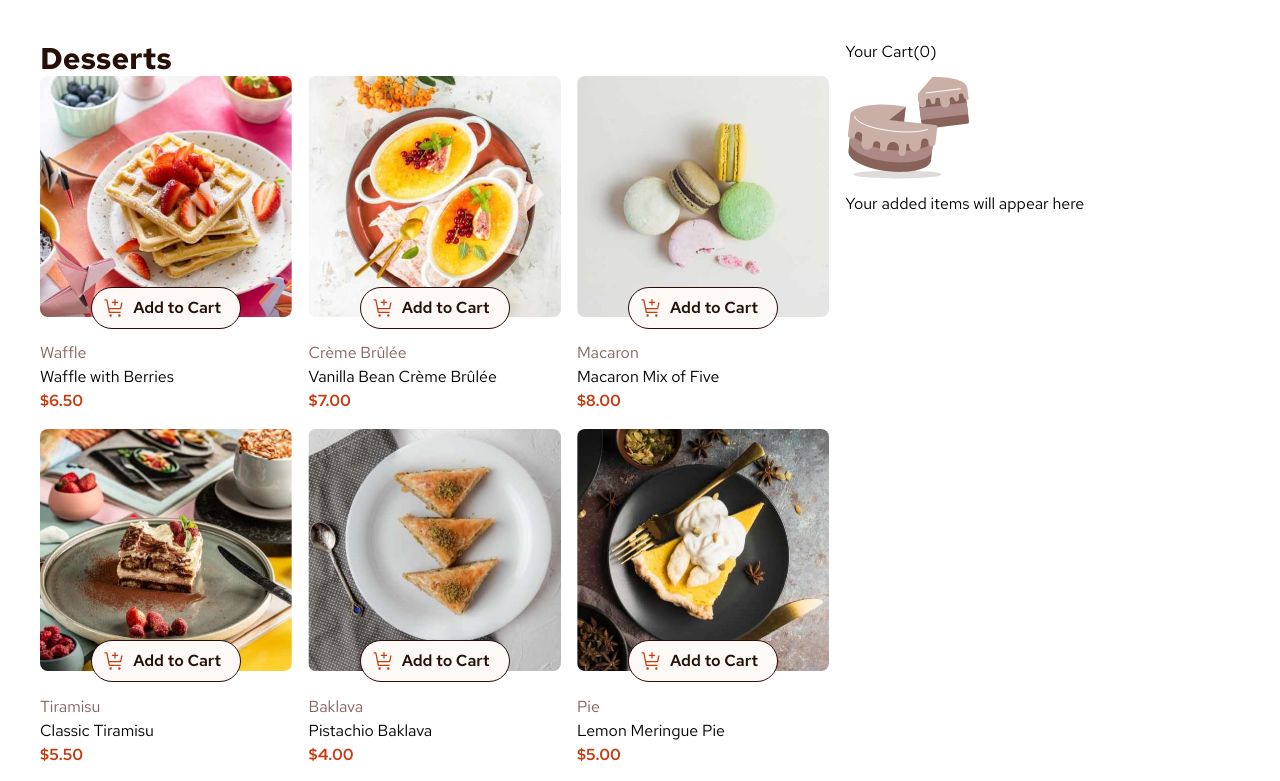
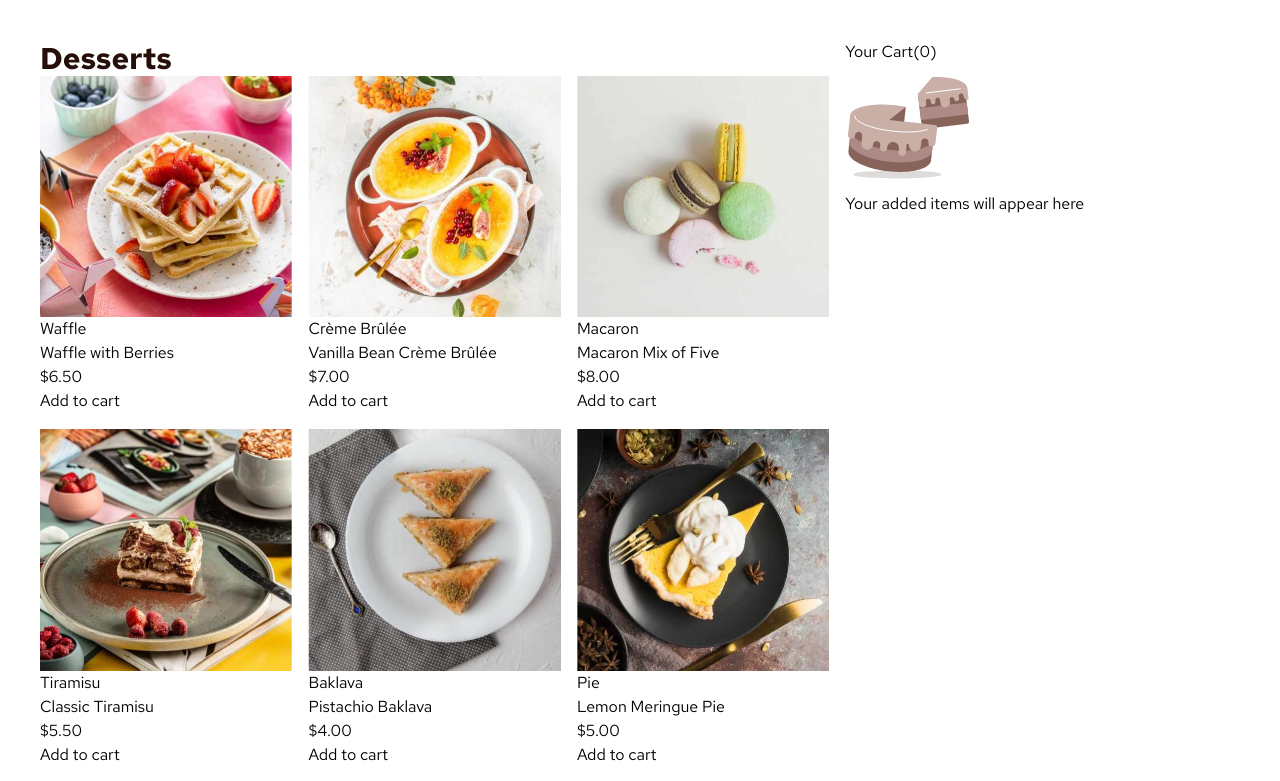
Before and after one commit to K-DevGrowth/Product-list-with-cart-react, a React (Vite) app: page / in a window 1280 px wide. Shown: the top 781 px of the page. Built offline with nearby package versions, Linux system fonts and the light colour scheme.

Commit message:
refactor: handle add product to cart and display ProductHero

```diff
--- a/src/App.jsx
+++ b/src/App.jsx
@@ -6,28 +6,27 @@ import ProductCart from "./components/ProductCart";
 const App = () => {
   const [cartItems, setCartItems] = useState([]);
   const [products] = useState(data);
+  // console.log(products);
 
-  const handleAddToCart = (product) => {
-    const existing = cartItems.find(
-      (item) => item.product.name === product.name
-    );
+  const handleAddToCart = (product, amount) => {
+    setCartItems((prev) => {
+      const existingProduct = prev.find(
+        (item) => item.product.name === product.name
+      );
 
-    if (!existing) {
-      setCartItems([...cartItems, { product, amount: 1 }]);
-    } else {
-      setCartItems((prev) =>
-        prev.map((item) =>
-          item.product.name == product.name
-            ? { ...item, amount: item.amount + 1 }
+      if (existingProduct) {
+        return prev.map((item) =>
+          item.product.name === product.name
+            ? { ...item, amount: item.amount + amount }
             : item
-        )
-      );
-    }
+        );
+      }
+
+      return [...prev, { product: product, amount: 1 }];
+    });
   };
 
-  const handleRemoveFromCart = () => {
-    setCartItems();
-  };
+  const handleRemoveFromCart = () => {};
 
   return (
     <main className="min-h-screen relative">
--- a/src/components/ProductHero.jsx
+++ b/src/components/ProductHero.jsx
@@ -1,59 +1,27 @@
+import { useState } from "react";
+
 const ProductHero = ({ products, cartItems, onAddToCart }) => {
+  const [amount, setAmount] = useState(0);
+  console.log(cartItems);
   return (
     <section>
       <h1 className="text-3xl font-bold text-Rose-900">Desserts</h1>
 
       <div className="grid md:grid-cols-3 grid-cols-2 gap-4">
-        {products.map((product) => {
-          const existingCartItem = cartItems.find(
-            (item) => item.product.name === product.name
-          );
-
-          return (
-            <div key={product.category} className="relative">
+        {products.map((product) => (
+          <div key={product.name}>
             <img
-                className="object-cover rounded-lg"
               src={product.image.desktop.replace("./assets/images/", "")}
               alt=""
             />
-
-              {existingCartItem !== undefined ? (
-                <div
-                  className={`flex gap-2 items-center cursor-pointer w-full max-w-[150px]  border absolute rounded-3xl left-1/2 -translate-x-1/2 bottom-1/4 hover:border-Red text-Rose-50 transition-colors duration-150 ${
-                    existingCartItem !== undefined
-                      ? "bg-Red border-Red"
-                      : "bg-Rose-50 border-Rose-900"
-                  }`}
-                >
-                  <div className="flex justify-between items-center w-full">
-                    <button type="button" className="p-3 cursor-pointer">
-                      <img src="icon-increment-quantity.svg" alt="" />
-                    </button>
-                    <p></p>
-                    <button type="button" className="p-3 cursor-pointer">
-                      <img src="icon-decrement-quantity.svg" alt="" />
+            <p>{product.category}</p>
+            <p>{product.name}</p>
+            <p>${product.price.toFixed(2)}</p>
+            <button onClick={() => onAddToCart(product, amount)}>
+              Add to cart
             </button>
           </div>
-                </div>
-              ) : (
-                <button
-                  type="button"
-                  onClick={() => onAddToCart(product)}
-                  className="flex gap-2 items-center cursor-pointer w-full max-w-[150px] border-Rose-900 border absolute bg-Rose-50 rounded-3xl px-3 py-2 left-1/2 -translate-x-1/2 bottom-1/4 hover:border-Red hover:*:text-Red transition-colors duration-150"
-                >
-                  <img src="icon-add-to-cart.svg" alt="" />
-                  <p className="text-Rose-900 font-semibold">Add to Cart</p>
-                </button>
-              )}
-
-              <p className="text-Rose-500 pt-6">{product.category}</p>
-              <p>{product.name}</p>
-              <p className="text-Red font-semibold">
-                ${product.price.toFixed(2)}
-              </p>
-            </div>
-          );
-        })}
+        ))}
       </div>
     </section>
   );
```
Lines whose indentation alone changed are shown as unchanged.
